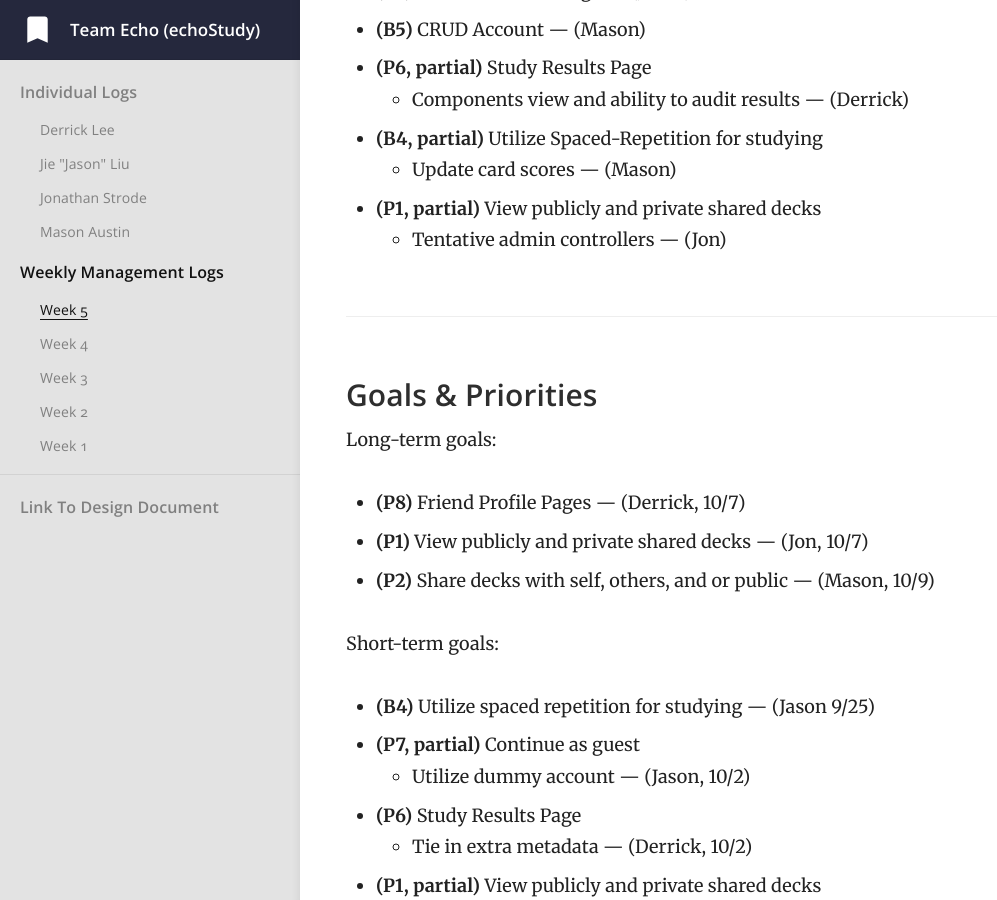
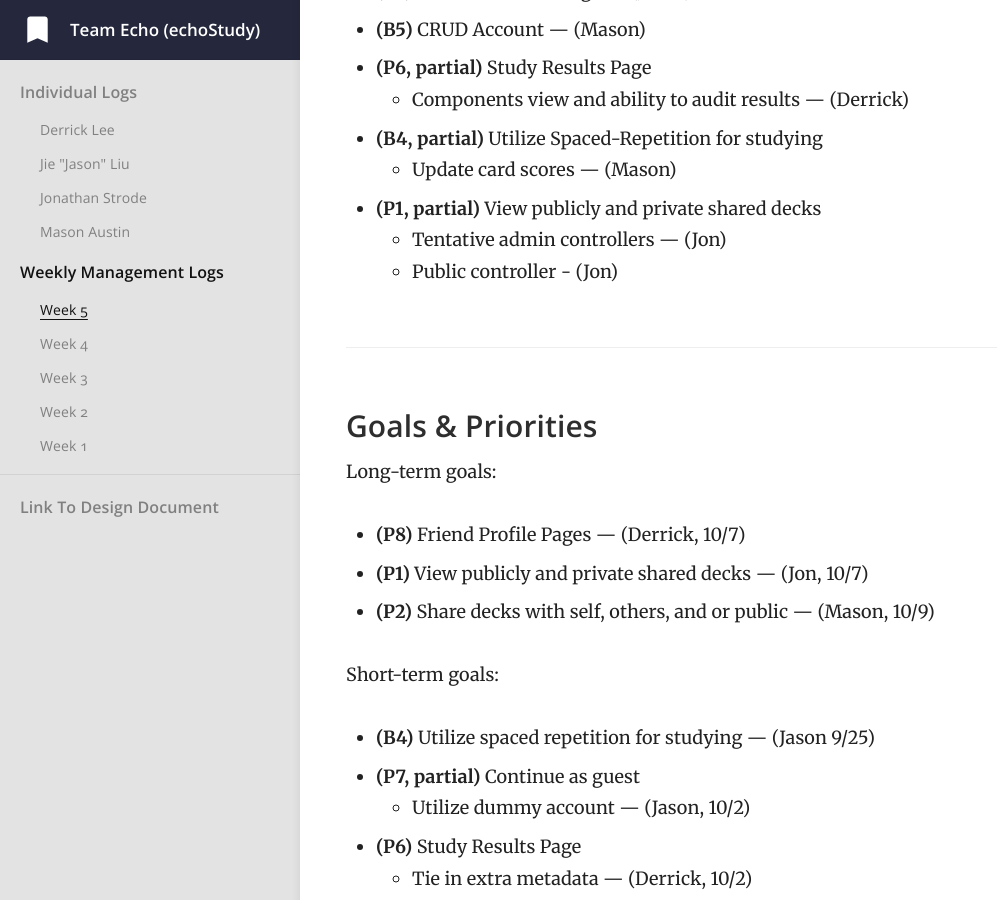
Before and after one commit to jiejasonliu/team-echo-site, a Jekyll site: the page built from _docs/weekly-management-logs/week-5.md, in a window 1280 px wide and 900 px high, scrolled down 620 px. Shown: the whole window, without its empty margins (0-997 px from the left). Built offline with Jekyll 4.4.1, drawn with Linux system fonts in a browser that asks for light colours.

Commit message:
Add one line to WMR5

```diff
--- a/_docs/weekly-management-logs/week-5.md
+++ b/_docs/weekly-management-logs/week-5.md
@@ -22,6 +22,7 @@ order: 5
   - Update card scores — (Mason)
 - **(P1, partial)** View publicly and private shared decks
   - Tentative admin controllers — (Jon)
+  - Public controller - (Jon)
 
 ### Goals & Priorities
 
```
